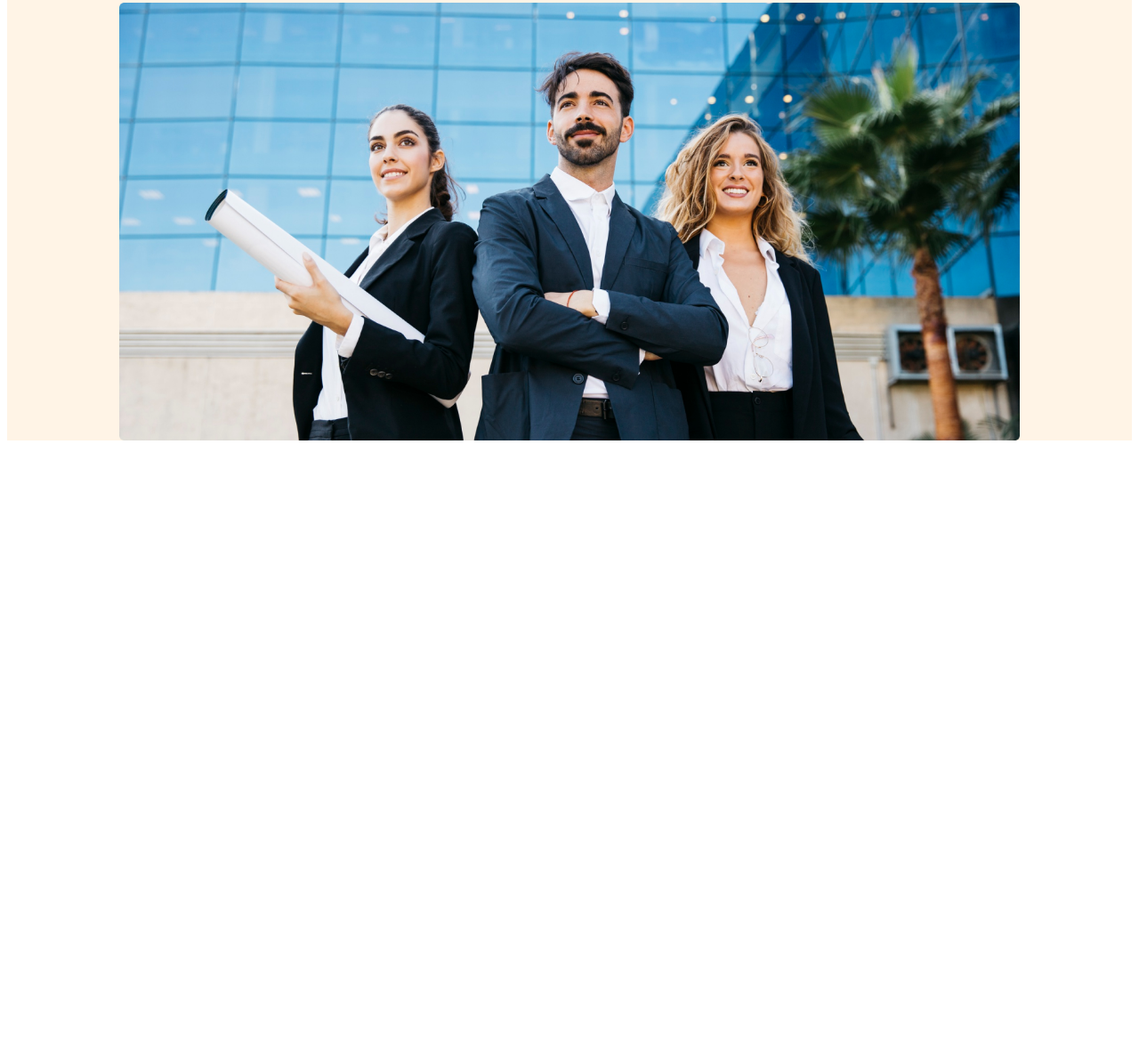
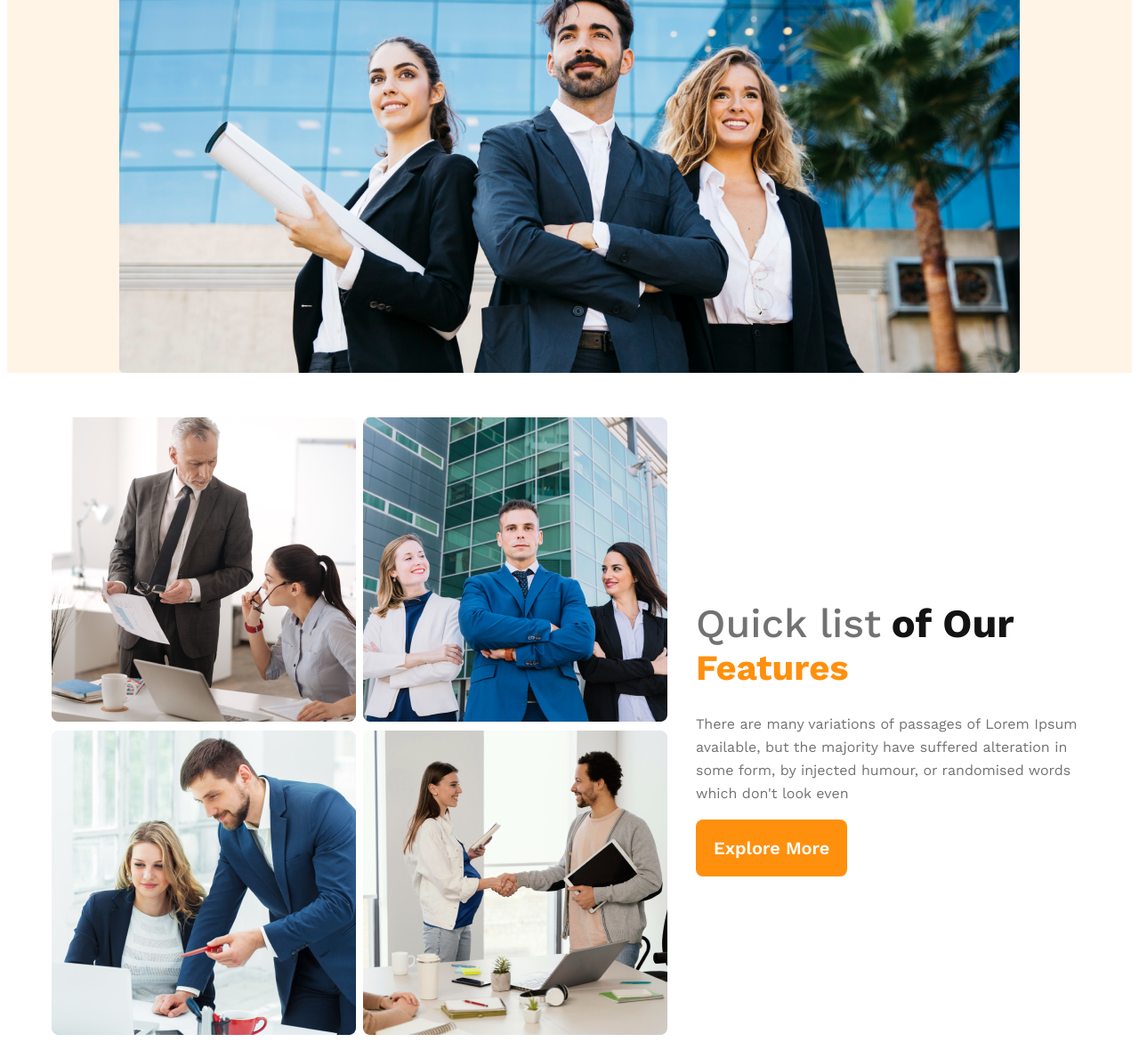
Before and after one commit to AH-Sazzad/g3, a plain HTML site: page index.html in a window 1280 px wide. Shown: the part 558-1729 px from the top of the page at 89% size. Before the commit the page ends 1061 px from the top, so only its background shows below. Drawn offline with nearby package versions, Linux system fonts and the light colour scheme.

Commit message:
features section added

```diff
--- a/index.html
+++ b/index.html
@@ -22,8 +22,8 @@
             </ul>
         </nav>
         <div class="header-content">
-            <h1 class="title">Brand New <br>Group of Architects </h1>
-            <p class="description">There are many variations of passages of Lorem Ipsum available, but the majority have suffered alteration in <br>some form, by injected humour, or randomised words which don't look even</p>
+            <h1 class="title">Brand New Group of Architects </h1>
+            <p class="description">There are many variations of passages of Lorem Ipsum available, but the majority have suffered alteration in some form, by injected humour, or randomised words which don't look even</p>
             <button class="btn">Explore More</button>
         </div>
         <div class="header-img">
@@ -33,7 +33,18 @@
     <!-- header section  -->
      <!-- main section -->
         <main>
+            <!-- features  section-->
+             <div class="features">
+                <div class="features-img">
+                    <img src="images/team1.png" alt="team1" class="features-img"><img src="images/team2.png" alt="team2" class="features-img"><img src="images/team3.png" alt="team2" class="features-img"><img src="images/team4.png" alt="team4   " class="features-img">
 
+                </div>
+                <div class="features-content">
+                    <h1 class="features-title"><span class="features-title-1">Quick list</span> <span class="features-title-2">of Our</span> Features</h1>
+                    <p class="features-description">There are many variations of passages of Lorem Ipsum available, but the majority have suffered alteration in some form, by injected humour, or randomised words which don't look even</p>
+                    <button class="btn">Explore More</button>
+                </div>
+             </div>
         </main>
      <!-- main section  -->
       <!-- footer section -->
--- a/style.css
+++ b/style.css
@@ -1,5 +1,19 @@
 body{
 
+}
+/* common style */
+.btn{
+    color: #FFF;
+text-align: center;
+font-family: "Work Sans";
+font-size: 1.25rem;
+font-style: normal;
+font-weight: 600;
+line-height: normal;
+border-radius: 8px;
+background: #FF900E;
+padding: 1.25rem;
+border: none;
 }
 /* header section  */
 /* nav bar secton */
@@ -77,19 +91,7 @@ font-weight: 400;
 line-height: 26px; /* 162.5% */
 
 }
-.btn{
-    color: #FFF;
-text-align: center;
-font-family: "Work Sans";
-font-size: 1.25rem;
-font-style: normal;
-font-weight: 600;
-line-height: normal;
-border-radius: 8px;
-background: #FF900E;
-padding: 1.25rem;
-border: none;
-}
+
 .header-img{
     display: flex;
     justify-content: center;
@@ -101,6 +103,57 @@ width: 80%;
 }
 /* nev bar section */
 /* header section */
+/* MAIN SECTION  */
+main{
+    padding: 0px 50px;
+}
+.features{
+    display: flex;
+    margin-top: 50px;
+    justify-content: center;
+    align-items: center;
+}
+    .features-img{
+        display: grid;
+        grid-template-columns: repeat(2 ,49%);
+        gap: 10px;
+}
+.features-content{
+    margin-left: 30px;
+}
+.features-title{
+    color: #FF900E;
+font-family: "Work Sans";
+font-size: 2.5rem;
+font-style: normal;
+font-weight: 700;
+line-height: normal;
+}
+.features-title-1{
+    color: #727272;
+font-family: "Work Sans";
+font-size: 45px;
+font-style: normal;
+font-weight: 500;
+line-height: normal;
+}
+.features-title-2{
+    color: #131313;
+font-family: "Work Sans";
+font-size: 45px;
+font-style: normal;
+font-weight: 700;
+line-height: normal;
+}
+.features-description{
+    color: #727272;
+font-family: "Work Sans";
+font-size: 16px;
+font-style: normal;
+font-weight: 400;
+line-height: 26px; /* 162.5% */
+}
+/* MAIN SECTION */
 /* Responsive Mobile web layout  */
 /* /******************************************************************************************************\ */
 @media screen and (max-width:576px ) {
@@ -113,6 +166,15 @@ width: 80%;
             height: 25px;
             margin: 0;
             padding: 0;
+        }
+        /* features section */
+        .features{
+            flex-direction: column-reverse;
+        }
+        .features-img{
+            grid-template-columns: repeat(1 ,100%);
+            gap: 10px;
+            margin-top: 10px;
         }
 }
 /* Resposive Tablet Web layout */
@@ -127,5 +189,8 @@ width: 80%;
         margin: 0;
         padding: 0;
     }
-
+    /* features section */
+    .features{
+        flex-direction: column;
+    }
 }
```
